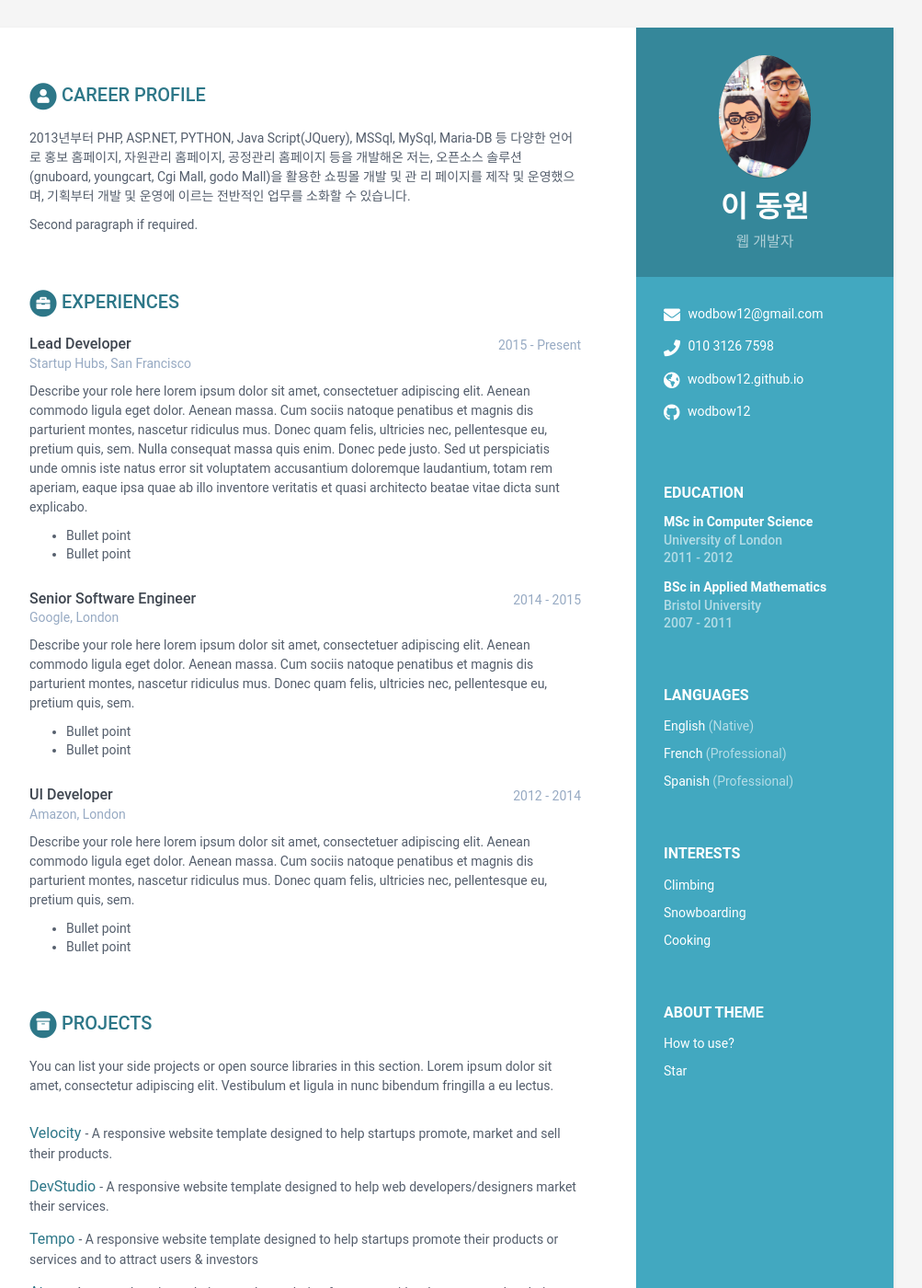
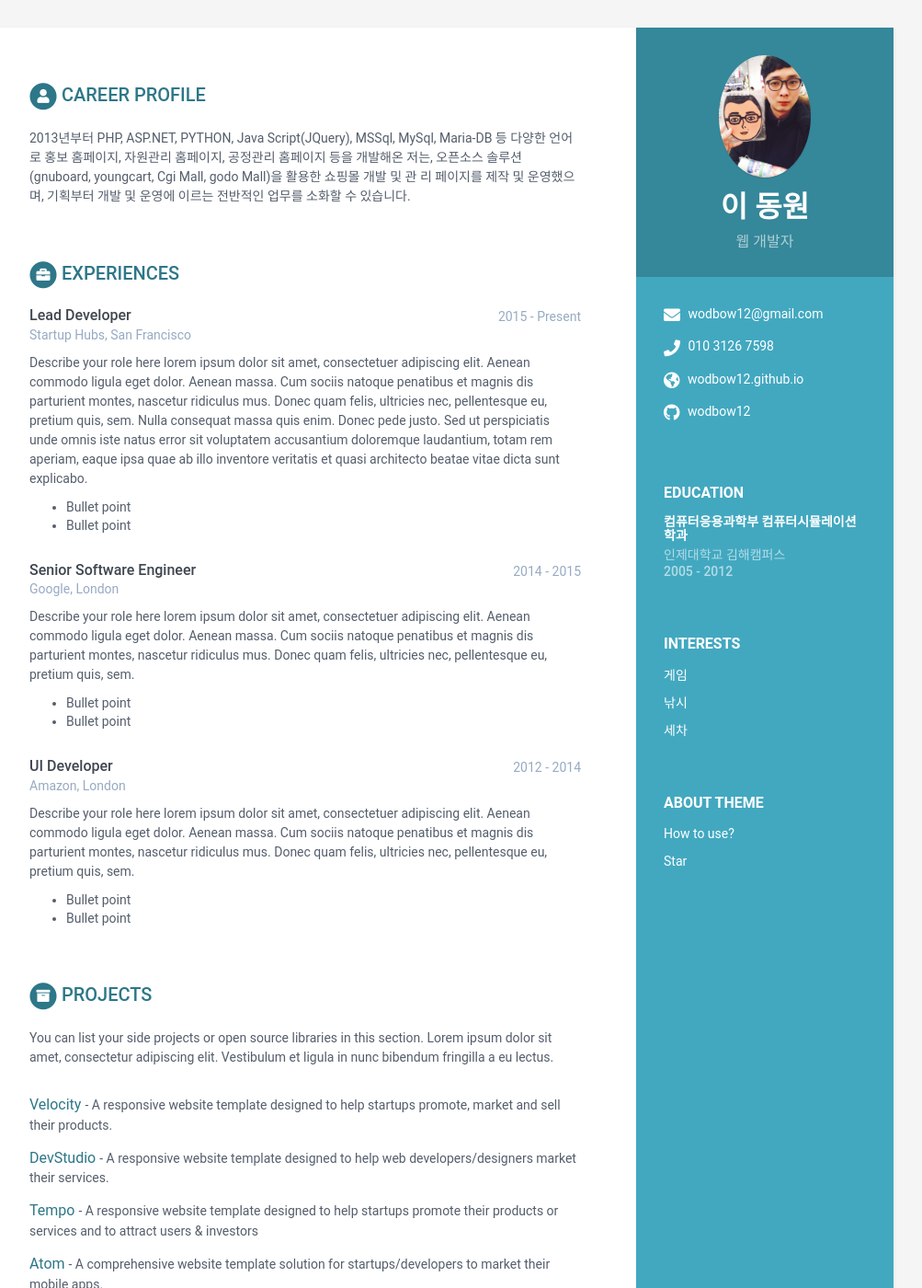
Before and after one commit to wodbow12/wodbow12.github.io, a Jekyll site: the page built from index.html, in a window 1280 px wide and 1400 px high. Shown: the whole window at 92% size, without its empty margins (168-1171 px from the left). Built offline with Jekyll 4.4.1, drawn with Linux system fonts in a browser that asks for light colours.

Commit message:
Update data.yml

```diff
--- a/_data/data.yml
+++ b/_data/data.yml
@@ -24,24 +24,24 @@ sidebar:
     codewars:
     goodreads: # Number-Username, e.g. 123456-alandoe
 
-    languages:
-      - idiom: English
-        level: Native
+    #languages:
+    #  - idiom: English
+    #    level: Native
 
-      - idiom: French
-        level: Professional
+    # - idiom: French
+    #    level: Professional
 
-      - idiom: Spanish
-        level: Professional
+    #  - idiom: Spanish
+    #    level: Professional
 
     interests:
-      - item: Climbing
+      - item: 게임
         link:
 
-      - item: Snowboarding
+      - item: 낚시
         link:
 
-      - item: Cooking
+      - item: 세차
         link:
 
 career-profile:
@@ -53,34 +53,33 @@ career-profile:
       리 페이지를 제작 및 운영했으며, 기획부터 개발 및 운영에 이르는 전반적인 업무를 소화할
       수 있습니다.
 
-      Second paragraph if required.
 
 education:
-    - degree: MSc in Computer Science
-      university: University of London
-      time: 2011 - 2012
-      details: |
-        Describe your study here lorem ipsum dolor sit amet, consectetuer
-        adipiscing elit. Aenean commodo ligula eget dolor. Aenean massa. Cum
-        sociis natoque penatibus et magnis dis parturient montes, nascetur
-        ridiculus mus. Donec quam felis, ultricies nec, pellentesque eu,
-        pretium quis, sem.
+    - degree: 컴퓨터응용과학부 컴퓨터시뮬레이션학과
+      university: 인제대학교 김해캠퍼스
+      time: 2005 - 2012
+     # details: |
+     #   Describe your study here lorem ipsum dolor sit amet, consectetuer
+     #   adipiscing elit. Aenean commodo ligula eget dolor. Aenean massa. Cum
+     #   sociis natoque penatibus et magnis dis parturient montes, nascetur
+     #   ridiculus mus. Donec quam felis, ultricies nec, pellentesque eu,
+     #   pretium quis, sem.
 
-          - Bullet point
-          - Bullet point
+     #     - Bullet point
+     #     - Bullet point
 
-    - degree: BSc in Applied Mathematics
-      university: Bristol University
-      time: 2007 - 2011
-      details: |
-        Describe your study here lorem ipsum dolor sit amet, consectetuer
-        adipiscing elit. Aenean commodo ligula eget dolor. Aenean massa. Cum
-        sociis natoque penatibus et magnis dis parturient montes, nascetur
-        ridiculus mus. Donec quam felis, ultricies nec, pellentesque eu,
-        pretium quis, sem.
+    #- degree: BSc in Applied Mathematics
+    #  university: Bristol University
+    #  time: 2007 - 2011
+    #  details: |
+    #    Describe your study here lorem ipsum dolor sit amet, consectetuer
+    #    adipiscing elit. Aenean commodo ligula eget dolor. Aenean massa. Cum
+    #    sociis natoque penatibus et magnis dis parturient montes, nascetur
+    #    ridiculus mus. Donec quam felis, ultricies nec, pellentesque eu,
+    #    pretium quis, sem.
 
-          - Bullet point
-          - Bullet point
+    #      - Bullet point
+    #      - Bullet point
 
 experiences:
     - role: Lead Developer
```
